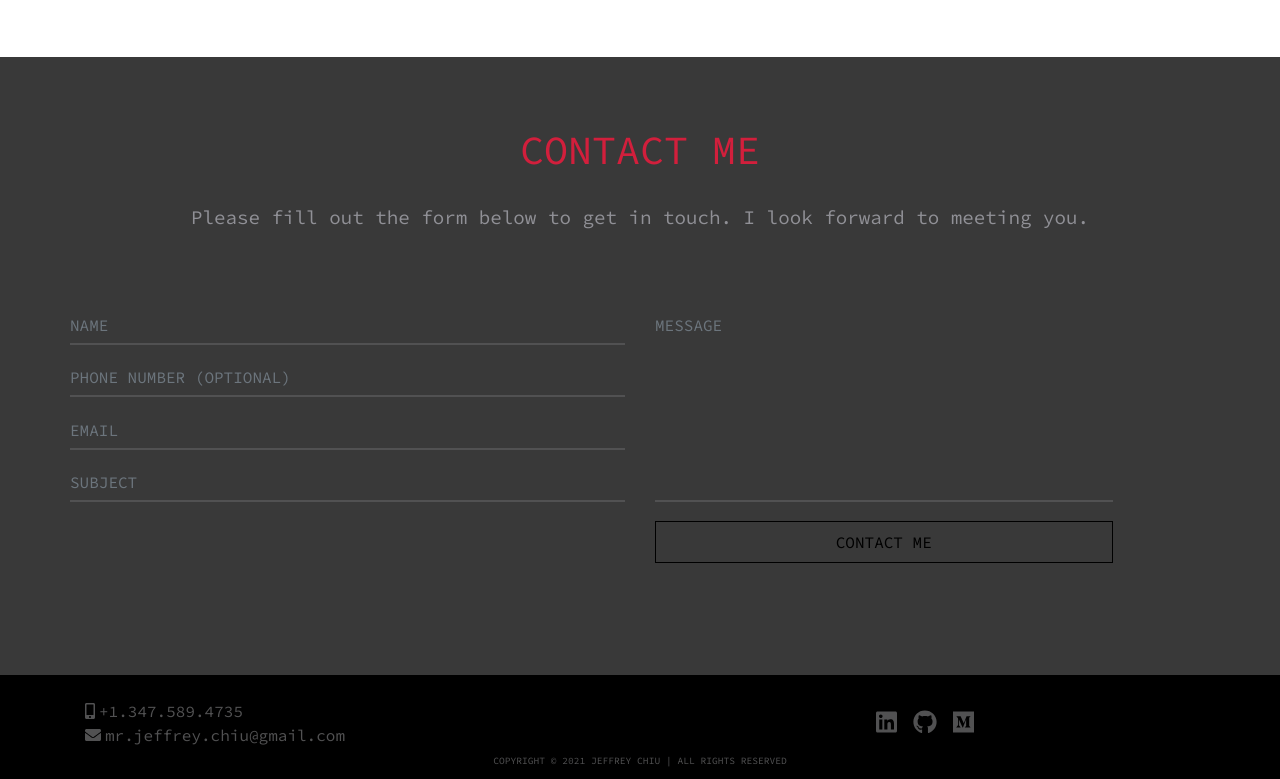
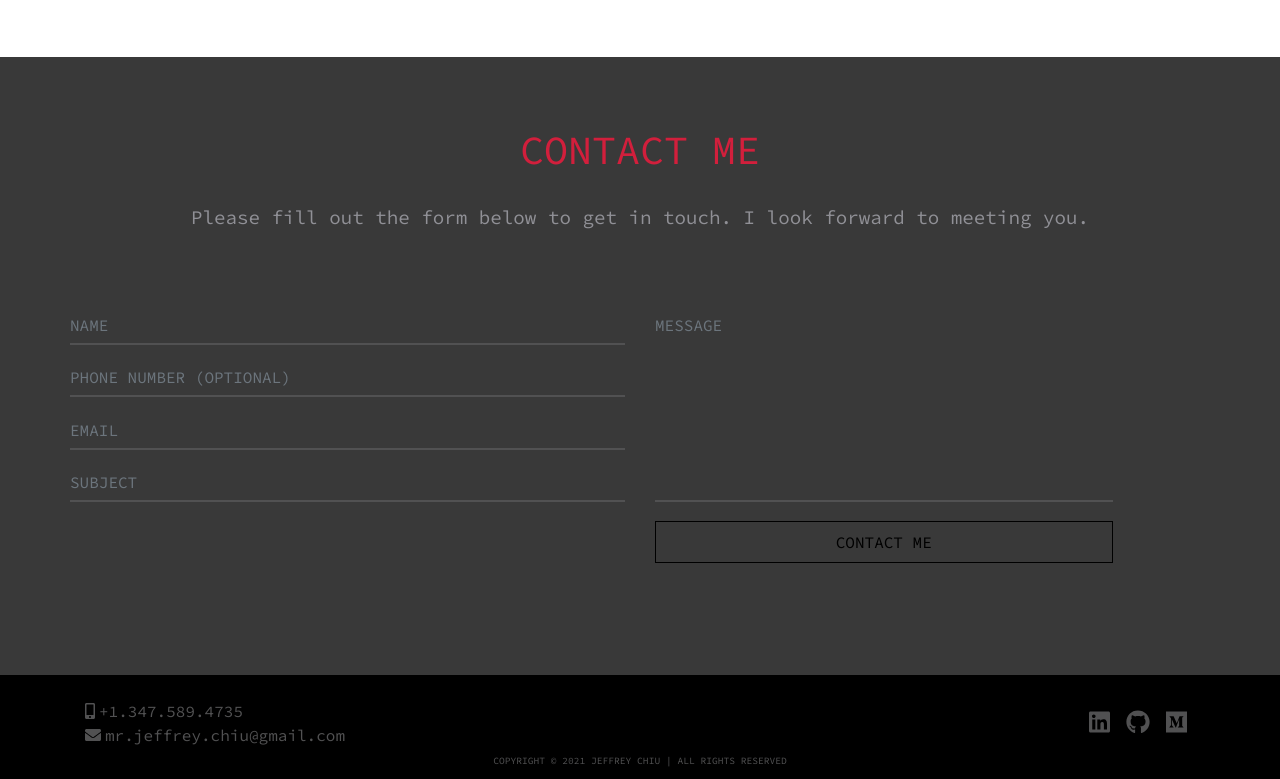
Before and after one commit to jeffreyc86/portfolio, a React (Create React App) app: page / in a window 1280 px wide. Shown: the part 2617-3396 px from the top of the page. Built offline with nearby package versions, Linux system fonts and the light colour scheme.

Commit message:
revised Footer dimension styling

```diff
--- a/src/components/Footer.js
+++ b/src/components/Footer.js
@@ -20,7 +20,7 @@ function Footer() {
 
                     </div>
                     <div className="col footer-col my-auto">
-                        <div className="d-flex justify-content-center">
+                        <div className="d-flex footer-links">
                             <a className="footer-icon" href="https://www.linkedin.com/in/jchiu86" target="_blank"><FontAwesomeIcon icon={faLinkedin} /></a>
                             <a className="footer-icon" href="https://github.com/jeffreyc86" target="_blank"><FontAwesomeIcon icon={faGithub} /></a>
                             <a className="footer-icon" href="https://jeffrey-chiu.medium.com" target="_blank"><FontAwesomeIcon icon={faMedium} /></a>
--- a/src/index.css
+++ b/src/index.css
@@ -849,6 +849,10 @@ textarea.form-control {
   transition: .3s ease-in-out;
 }
 
+.footer-links{
+  justify-content: flex-end;
+}
+
 .footer-contact-icon{
   margin-right: .25rem;
 }
@@ -885,7 +889,7 @@ textarea.form-control {
   }
 }
 
-@media(max-width: 440px){
+@media(max-width: 425px){
 
   .footer-flex{
     justify-content: center !important;
@@ -903,6 +907,10 @@ textarea.form-control {
     display: unset;
   }
 
+  .footer-links{
+    justify-content: center;
+  }
+
   .copyright {
     padding-top: .2rem;
     font-size: .6rem;
```
